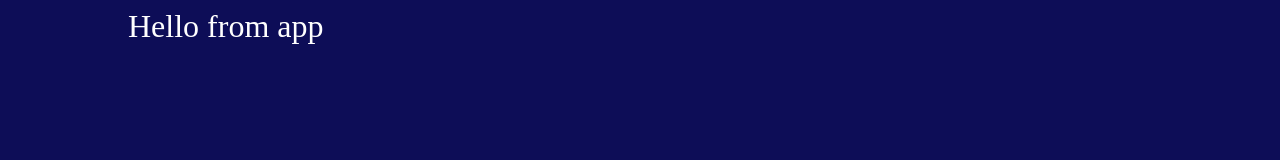
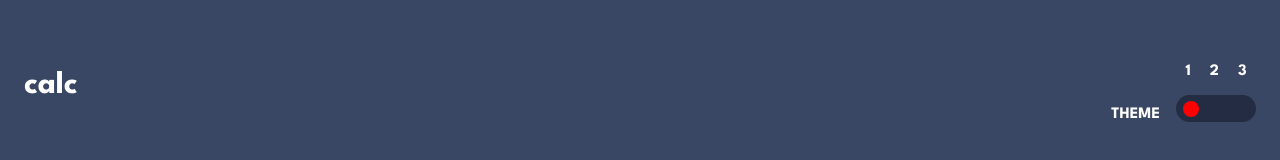
Before and after one commit to GrzegorzBanaszak/Webpack-testing, a website built with webpack: page src/template.html in a window 1280 px wide. Built offline with nearby package versions, Linux system fonts and the light colour scheme.

Commit message:
Adding theme select styles

```diff
--- a/package.json
+++ b/package.json
@@ -15,6 +15,8 @@
     "@babel/preset-env": "^7.18.10",
     "css-loader": "^6.7.1",
     "html-webpack-plugin": "^5.5.0",
+    "sass": "^1.54.3",
+    "sass-loader": "^13.0.2",
     "style-loader": "^3.3.1",
     "ts-loader": "^9.3.1",
     "typescript": "^4.7.4",
--- a/src/Component.ts
+++ /dev/null
@@ -1,13 +0,0 @@
-export class Component {
-  elementHtml: HTMLElement;
-  constructor(type: string, style?: string) {
-    this.elementHtml = document.createElement(type);
-    if (style) {
-      this.elementHtml.classList.add(style);
-    }
-  }
-
-  addText(text: string) {
-    this.elementHtml.innerText += text;
-  }
-}
--- a/src/components/App.ts
+++ /dev/null
@@ -1,7 +0,0 @@
-import { Component } from "../Component";
-import "../styles/app.styles.css";
-
-const App = new Component("div", "app");
-App.addText("Hello from app");
-
-export default App.elementHtml;
--- a/src/index.ts
+++ b/src/index.ts
@@ -1,6 +1 @@
-import "./styles/main.css";
-import App from "./components/App";
-
-const app = document.getElementById("app")!;
-
-app.appendChild(App);
+import "./styles/main.scss";
--- /dev/null
+++ b/src/styles/_variable.scss
@@ -0,0 +1,3 @@
+$blueBg-1: hsl(222, 26%, 31%);
+$blueBg-2: hsl(223, 31%, 20%);
+$blueBg-3: hsl(224, 36%, 15%);
--- a/src/styles/app.styles.css
+++ /dev/null
@@ -1,6 +0,0 @@
-.app {
-    max-width: 1024px;
-    margin: 0 auto;
-    color: white;
-    font-size: 2rem;
-}
--- /dev/null
+++ b/src/styles/main.scss
@@ -0,0 +1,59 @@
+@import url("https://fonts.googleapis.com/css2?family=League+Spartan:wght@700&display=swap");
+@import "variable";
+
+body {
+  margin: 0;
+  padding: 0;
+  box-sizing: border-box;
+  font-family: "League Spartan", sans-serif;
+}
+
+.calculator {
+  width: 100%;
+  height: 100vh;
+  background-color: $blueBg-1;
+  color: white;
+  &-theme {
+    display: flex;
+    align-items: flex-end;
+    gap: 1rem;
+  }
+}
+.theme {
+  width: 5rem;
+  &-header {
+    display: flex;
+    justify-content: space-around;
+  }
+  &-body {
+    display: flex;
+    justify-content: space-around;
+    align-items: center;
+    background-color: $blueBg-2;
+    padding: 0.2rem;
+    height: 1.3rem;
+    border-radius: 15px;
+    span {
+      height: 1rem;
+      width: 1rem;
+    }
+    .active {
+      height: 1rem;
+      width: 1rem;
+      background-color: red;
+      border-radius: 50%;
+    }
+  }
+}
+
+.calculator-container {
+  margin: 0 1.5rem;
+  height: 100%;
+}
+
+.calculator-header {
+  display: flex;
+  justify-content: space-between;
+  align-items: center;
+  padding-top: 3rem;
+}
--- a/src/template.html
+++ b/src/template.html
@@ -7,6 +7,25 @@
     <title>Components</title>
   </head>
   <body>
-    <div id="app"></div>
+    <main class="calculator">
+      <div class="calculator-container">
+        <div class="calculator-header">
+          <h1>calc</h1>
+          <div class="calculator-theme">
+            THEME
+            <div class="theme">
+              <div class="theme-header">
+                <p>1</p>
+                <p>2</p>
+                <p>3</p>
+              </div>
+              <div class="theme-body">
+                <span class="active"></span><span></span><span></span>
+              </div>
+            </div>
+          </div>
+        </div>
+      </div>
+    </main>
   </body>
 </html>
--- /dev/null
+++ b/style-guide.md
@@ -0,0 +1,93 @@
+# Front-end Style Guide
+
+## Layout
+
+The designs were created to the following widths:
+
+- Mobile: 375px
+- Desktop: 1440px
+
+## Colors
+
+### Theme 1
+
+#### Backgrounds
+
+- Very dark desaturated blue (main background): hsl(222, 26%, 31%)
+- Very dark desaturated blue (toggle background, keypad background): hsl(223, 31%, 20%)
+- Very dark desaturated blue (screen background): hsl(224, 36%, 15%)
+
+#### Keys
+
+- Desaturated dark blue (key background): hsl(225, 21%, 49%)
+- Desaturated dark blue (key shadow): hsl(224, 28%, 35%)
+
+- Red (key background, toggle): hsl(6, 63%, 50%)
+- Dark red (key shadow): hsl(6, 70%, 34%)
+
+- Light grayish orange (key background): hsl(30, 25%, 89%)
+- Grayish orange (key shadow): hsl(28, 16%, 65%)
+
+#### Text
+
+- Very dark grayish blue: hsl(221, 14%, 31%)
+- White: hsl(0, 0, 100%)
+
+### Theme 2
+
+#### Backgrounds
+
+- Light gray (main background): hsl(0, 0%, 90%)
+- Grayish red (toggle background, keypad background): hsl(0, 5%, 81%)
+- Very light gray (screen background): hsl(0, 0%, 93%)
+
+#### Keys
+
+- Dark moderate cyan (key background): hsl(185, 42%, 37%)
+- Very dark cyan (key shadow): hsl(185, 58%, 25%)
+
+- Orange (key background, toggle): hsl(25, 98%, 40%)
+- Dark orange (key shadow): hsl(25, 99%, 27%)
+
+- Light grayish yellow (key background): hsl(45, 7%, 89%)
+- Dark grayish orange (key shadow): hsl(35, 11%, 61%)
+
+#### Text
+
+- Very dark grayish yellow: hsl(60, 10%, 19%)
+- White (text): hsl(0, 0, 100%)
+
+### Theme 3
+
+#### Backgrounds
+
+- Very dark violet (main background): hsl(268, 75%, 9%)
+- Very dark violet (toggle background, keypad background, screen background): hsl(268, 71%, 12%)
+
+#### Keys
+
+- Dark violet (key background): hsl(281, 89%, 26%)
+- Vivid magenta (key shadow): hsl(285, 91%, 52%)
+
+- Pure cyan (key background, toggle): hsl(176, 100%, 44%)
+- Soft cyan (key shadow): hsl(177, 92%, 70%)
+
+- Very dark violet (key background): hsl(268, 47%, 21%)
+- Dark magenta (key shadow): hsl(290, 70%, 36%)
+
+#### Text
+
+- Light yellow: hsl(52, 100%, 62%)
+- Very dark blue: hsl(198, 20%, 13%)
+- White (text): hsl(0, 0, 100%)
+
+## Typography
+
+### Body Copy
+
+- Font size (numbers): 32px
+
+### Font
+
+- Family: [League Spartan](https://fonts.google.com/specimen/League+Spartan)
+- Weights: 700
--- a/webpack.config.js
+++ b/webpack.config.js
@@ -15,14 +15,15 @@ module.exports = {
       directory: path.resolve(__dirname, "dist"),
     },
     port: 3000,
+    liveReload: true,
     open: true,
-    hot: true,
+    hot: false,
     compress: true,
     historyApiFallback: true,
   },
   module: {
     rules: [
-      { test: /\.css$/, use: ["style-loader", "css-loader"] },
+      { test: /\.scss$/, use: ["style-loader", "css-loader","sass-loader"] },
       {
         test: /\.ts?$/,
         use: "ts-loader",
```
Also changed, not shown: src/styles/main.css (deleted), 1 other file.
